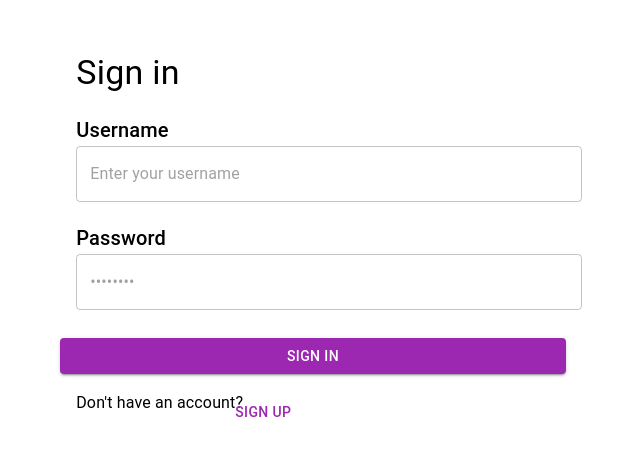
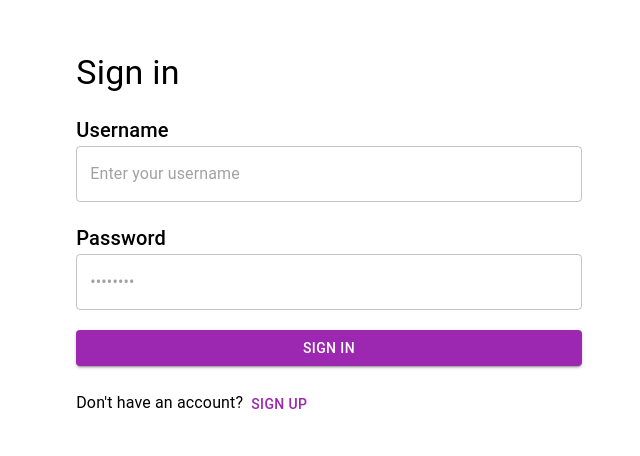
Before and after one commit to nrsanchez2450/PracticeProject, a React (Create React App) app in the folder client/: page /SignIn in a window 1280 px wide. Shown: the part 106-562 px from the top of the page, without its empty margins (311-951 px from the left). Built offline with nearby package versions, Linux system fonts and the light colour scheme.

Commit message:
add classname to buttons

```diff
--- a/client/src/components/App.css
+++ b/client/src/components/App.css
@@ -52,7 +52,7 @@ input {
 
 }
 
-button {
+.logout-btn {
   position: absolute;
   top: 8px;
   right:  16px;
--- a/client/src/components/HomePage.tsx
+++ b/client/src/components/HomePage.tsx
@@ -186,7 +186,7 @@ function HomePage(): JSX.Element {
           </ul>
 
       </header>
-      <button type = "submit" onClick={handleSignOut}>Logout</button>
+      <button className = "logout-btn" type = "submit" onClick={handleSignOut}>Logout</button>
     </div>
   );
 }
```
